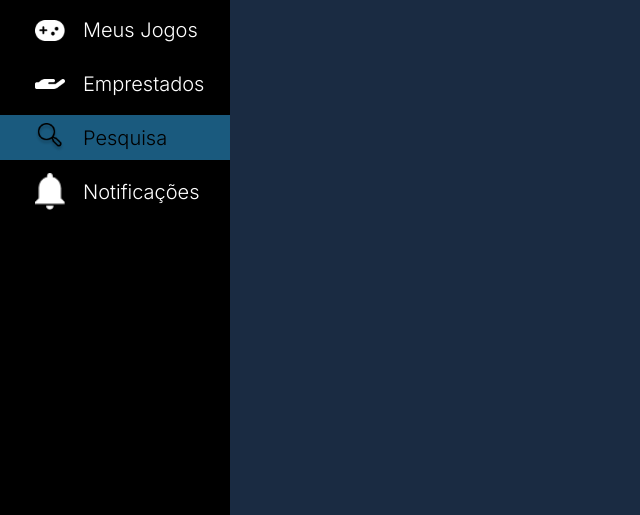
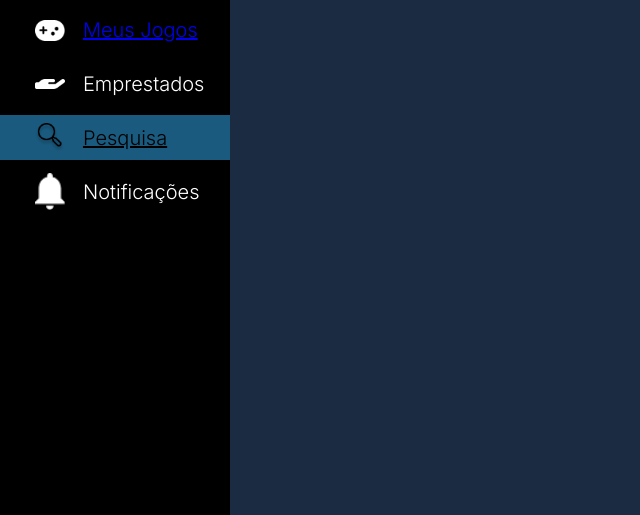
Before and after one commit to amaropedro/Hand-A-Game, a Django app: page /my_games in a window 1280 px wide. Shown: the part 285-800 px from the top of the page, without its empty margins (0-640 px from the left). Run offline with Django 4.2, Linux system fonts and the light colour scheme; a user stored in the database is signed in; data comes from the database, SQL or seed files in the repository.

Commit message:
Link para as páginas

```diff
--- a/hand_a_game/main/templates/main/myGames.html
+++ b/hand_a_game/main/templates/main/myGames.html
@@ -19,31 +19,49 @@
                 <div class="profile-pic">
                     <img id="logo" src="{% static 'main/images/ProfilePic.png' %}">
                 </div>
-                <div class="sidebar-btn">
+                <a
+                    class="sidebar-btn"
+                >
                     <img class="icon" src="{% static 'main/images/user_w.png' %}">
                     <div class="text">Perfil</div>
-                </div>
-                <div class="sidebar-btn">
+                </a>
+                <a
+                    class="sidebar-btn"
+                    href="{% url 'myGames' %}"
+                >
                     <img class="icon" src="{% static 'main/images/jogos.png' %}">
                     <div class="text">Meus Jogos</div>
-                </div>
-                <div class="sidebar-btn">
+                </a>
+                <a
+                    class="sidebar-btn"
+                >
                     <img class="icon" src="{% static 'main/images/emprestar.png' %}">
                     <div class="text">Emprestados</div>
-                </div>
-                <div class="sidebar-btn" id="current">
+                </a>
+                <a
+                    class="sidebar-btn"
+                    href="{% url 'home' %}"
+                    id="current"
+                >
                     <img class="icon" src="{% static 'main/images/pesquisa_b.png' %}">
                     <div class="text">Pesquisa</div>
-                </div>
-                <div class="sidebar-btn">
+                </a>
+                <a
+                    class="sidebar-btn"
+                >
                     <img class="icon" src="{% static 'main/images/notificação.png' %}">
                     <div class="text">Notificações</div>
-                </div>
+                </a>
             </div>
         </div>
 
         <div class="jogos">
-            <div class="new-game-btn" style=' background-image: url({% static 'main/images/plus.svg' %})'></div>
+            <a
+                class="new-game-btn"
+                style=' background-image: url({% static 'main/images/plus.svg' %})'
+                href="{% url 'addGame' %}"
+            >
+            </a>
 
             {% if games_list %}
                     {% for game in games_list %}
```
